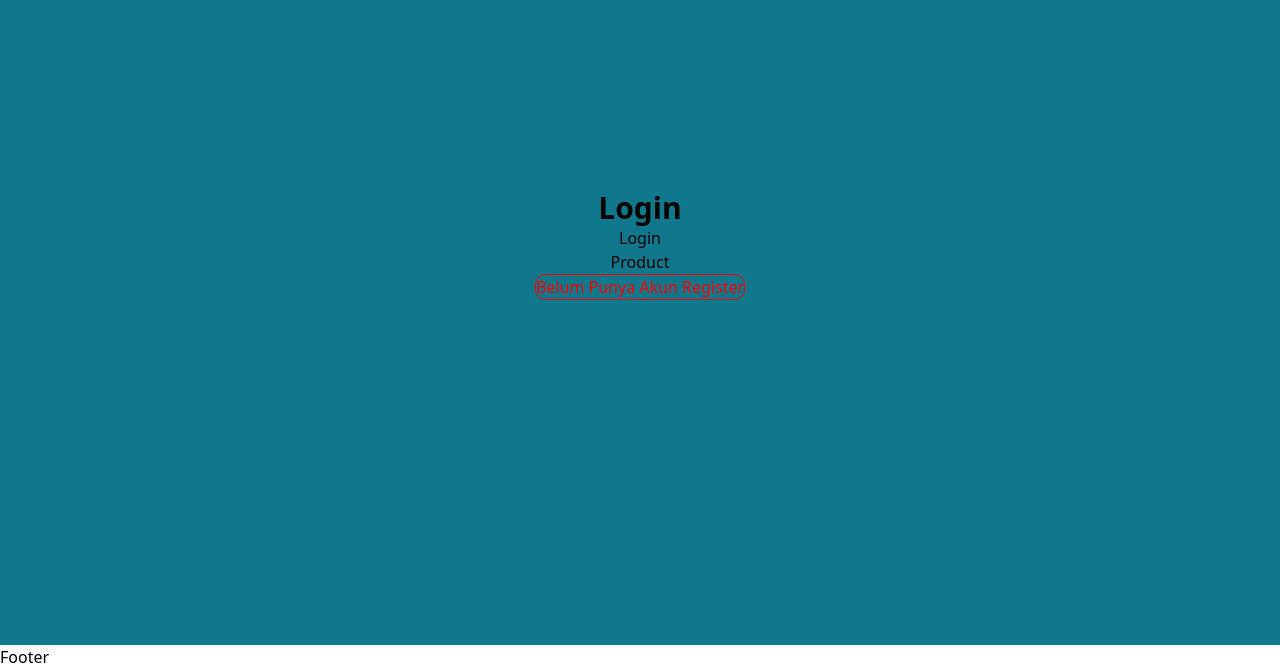
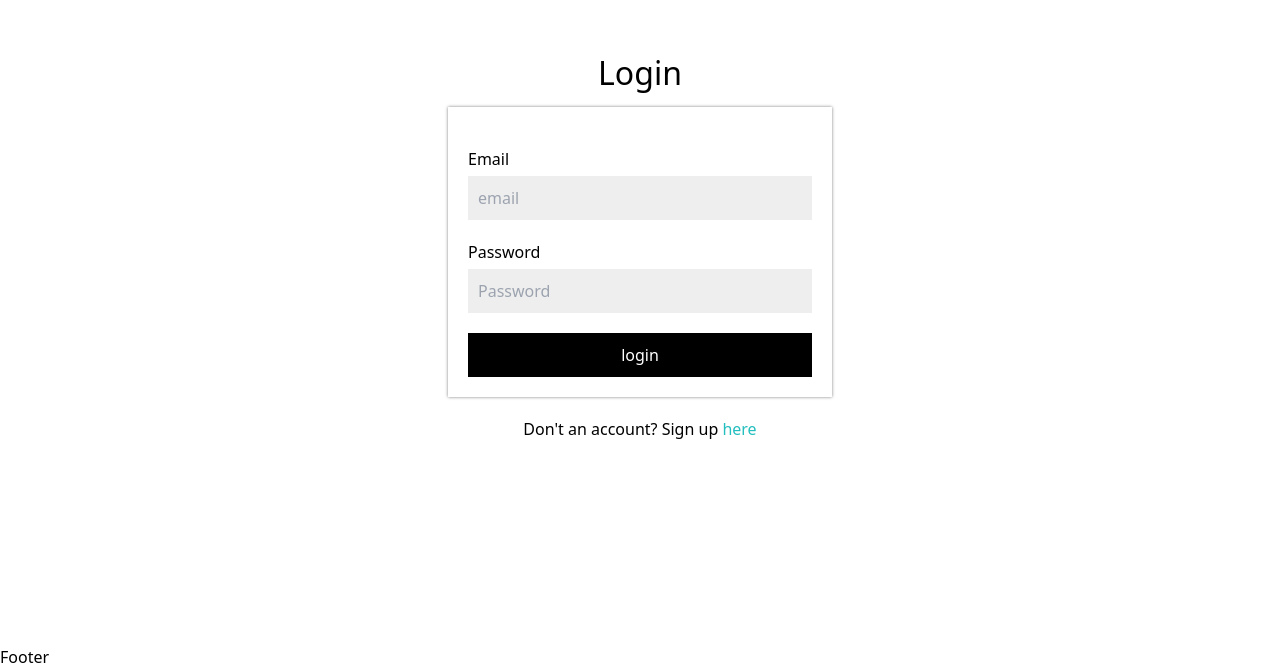
Before and after one commit to nunurul/next-js-page-route, a Next.js app: page /auth/login in a window 1280 px wide. Shown: the part 155-824 px from the top of the page. Built offline with nearby package versions, Linux system fonts and the light colour scheme.

Commit message:
login multi role

```diff
--- a/src/middleware.ts
+++ b/src/middleware.ts
@@ -7,4 +7,4 @@
   return res;
 }
 
-export default withAuth(mainMiddleware, ["/profile"]);
+export default withAuth(mainMiddleware, ["/profile", "/admin"]);
--- a/src/middlewares/withAuth.ts
+++ b/src/middlewares/withAuth.ts
@@ -6,6 +6,8 @@
   NextRequest,
   NextResponse,
 } from "next/server";
+
+const onlyAdmin = ["/admin"];
 
 export default function withAuth(
   middleware: NextMiddleware,
@@ -19,8 +21,12 @@
         secret: process.env.NEXTAUTH_SECRET,
       });
       if (!token) {
-        const url = new URL("/", req.url);
+        const url = new URL("/auth/login", req.url);
+        url.searchParams.set("callbackUrl", encodeURI(req.url));
         return NextResponse.redirect(url);
+      }
+      if (token.role !== "admin" && onlyAdmin.includes(pathname)) {
+        return NextResponse.redirect(new URL("/", req.url));
       }
     }
     return middleware(req, next);
--- /dev/null
+++ b/src/pages/admin/index.tsx
@@ -0,0 +1,11 @@
+import React from "react";
+
+const AdminPage = () => {
+  return (
+    <div>
+      <h1>AdminPage</h1>
+    </div>
+  );
+};
+
+export default AdminPage;
--- a/src/pages/api/auth/[...nextauth].ts
+++ b/src/pages/api/auth/[...nextauth].ts
@@ -1,3 +1,5 @@
+import { signIn } from "@/utils/db/service";
+import { compare } from "bcrypt";
 import NextAuth, { NextAuthOptions } from "next-auth";
 import CreadentialsProvider from "next-auth/providers/credentials";
 
@@ -12,23 +14,20 @@
       name: "Credentials",
       credentials: {
         email: { label: "Email", type: "email" },
-        fullname: { label: "Fullname", type: "text" },
         password: { label: "Password", type: "password" },
       },
       async authorize(credentials) {
-        const { email, password, fullname } = credentials as {
+        const { email, password } = credentials as {
           email: string;
           password: string;
-          fullname: string;
         };
-        const user: any = {
-          id: 1,
-          email: email,
-          password: password,
-          fullname: fullname,
-        };
+        const user: any = await signIn({ email });
         if (user) {
-          return user;
+          const passwordConfirm = await compare(password, user.password);
+          if (passwordConfirm) {
+            return user;
+          }
+          return null;
         } else {
           return null;
         }
@@ -40,6 +39,7 @@
       if (account?.provider === "cedentials") {
         token.email = user.email;
         token.fullname = user.fullname;
+        token.role = user.role;
       }
       return token;
     },
@@ -51,8 +51,14 @@
       if ("fullname" in token) {
         session.user.fullname = token.fullname;
       }
+      if ("role" in token) {
+        session.user.rolw = token.role;
+      }
       return session;
     },
+  },
+  pages: {
+    signIn: "/auth/login",
   },
 };
 
--- a/src/pages/auth/login.tsx
+++ b/src/pages/auth/login.tsx
@@ -1,10 +1,10 @@
-import LoginViews from "@/views/auth/login";
+import LoginView from "@/views/auth/login";
 import React from "react";
 
 const PageLogin = () => {
   return (
     <>
-      <LoginViews />
+      <LoginView />
     </>
   );
 };
--- a/src/utils/db/service.ts
+++ b/src/utils/db/service.ts
@@ -28,6 +28,24 @@
   const snapshot = await getDoc(doc(firestore, collectionName, id));
   const data = snapshot.data();
   return data;
+}
+
+export async function signIn(userData: { email: string }) {
+  const q = query(
+    collection(firestore, "users"),
+    where("email", "==", userData.email)
+  );
+
+  const snapshot = await getDocs(q);
+  const data = snapshot.docs.map((doc) => ({
+    id: doc.id,
+    ...doc.data(),
+  }));
+  if (data) {
+    return data[0];
+  } else {
+    return null;
+  }
 }
 
 export async function signUp(
--- a/src/views/auth/login/Login.module.scss
+++ b/src/views/auth/login/Login.module.scss
@@ -1,10 +1,43 @@
-@import "@/styles/colors.scss";
-
 .login {
   display: flex;
+  align-items: center;
+  justify-content: center;
   flex-direction: column;
-  justify-content: center;
-  align-items: center;
   height: 100vh;
-  background-color: map-get($map: $schema, $key: primary);
+  width: 100vw;
+  &__title {
+    font-size: 32px;
+    margin-bottom: 10px;
+  }
+  &__error {
+    color: red;
+    margin-bottom: 10px;
+  }
+  &__form {
+    width: 30%;
+    padding: 20px;
+    box-shadow: 0 0 3px rgba($color: #000, $alpha: 0.51);
+    margin-bottom: 20px;
+    &__item {
+      display: flex;
+      flex-direction: column;
+      margin: 20px 0;
+      &__input {
+        padding: 10px;
+        background-color: #eee;
+        margin-top: 5px;
+      }
+      &__button {
+        background-color: #000;
+        color: #fff;
+        width: 100%;
+        padding: 10px;
+      }
+    }
+  }
+  &__link {
+    a {
+      color: #23bebe;
+    }
+  }
 }
--- a/src/views/auth/login/index.tsx
+++ b/src/views/auth/login/index.tsx
@@ -1,25 +1,89 @@
-import React from "react";
 import Link from "next/link";
+import React, { useState } from "react";
 import styles from "./Login.module.scss";
+import Email from "next-auth/providers/email";
 import { useRouter } from "next/router";
+import { signIn } from "next-auth/react";
 
-const LoginViews = () => {
-  const router = useRouter();
-  const handleLogin = () => {
-    router.push("/product");
+const LoginView = () => {
+  const [isLoading, setIsLoading] = useState(false);
+  const [error, setError] = useState("");
+  const { push, query } = useRouter();
+  const callbackUrl: any = query.callbackUrl || "/";
+  const handleSubmit = async (event: any) => {
+    event.preventDefault();
+    setError("");
+    setIsLoading(true);
+    try {
+      const res = await signIn("credentials", {
+        redirect: false,
+        email: event.target.email.value,
+        password: event.target.password.value,
+        callbackUrl,
+      });
+
+      if (!res?.error) {
+        setIsLoading(false);
+        push(callbackUrl);
+      } else {
+        setIsLoading(false);
+        setError("Email or password is incorrect");
+      }
+    } catch (error: any) {
+      setIsLoading(false);
+      setError("Email or password is incorrect");
+    }
   };
   return (
     <div className={styles.login}>
-      <h1 className="text-3xl font-bold">Login</h1>
-      <h1 className="">Login</h1>
-      <button onClick={handleLogin}>Product</button>
-      <p
-        style={{ color: "red", border: "1px solid red", borderRadius: "10px" }}
-      >
-        Belum Punya Akun <Link href={"/auth/register"}>Register</Link>
+      <h1 className={styles.login__title}>Login</h1>
+      {error && <p className={styles.login__error}>{error}</p>}
+      <div className={styles.login__form}>
+        <form onSubmit={handleSubmit}>
+          <div className={styles.login__form__item}>
+            <label
+              htmlFor="email"
+              className={styles.registe__form__item__label}
+            >
+              Email
+            </label>
+            <input
+              type="email"
+              id="email"
+              name="email"
+              placeholder="email"
+              className={styles.login__form__item__input}
+            />
+          </div>
+          <div className={styles.login__form__item}>
+            <label
+              htmlFor="password"
+              className={styles.registe__form__item__label}
+            >
+              Password
+            </label>
+            <input
+              type="password"
+              id="password"
+              name="password"
+              placeholder="Password"
+              className={styles.login__form__item__input}
+            />
+          </div>
+          <button
+            className={styles.login__form__item__button}
+            type="submit"
+            disabled={isLoading}
+          >
+            {isLoading ? "Loading..." : "login"}
+          </button>
+        </form>
+      </div>
+      <p className={styles.login__link}>
+        Don{"'"}t an account? Sign up <Link href="/auth/register">here</Link>
       </p>
     </div>
   );
 };
 
-export default LoginViews;
+export default LoginView;
```
